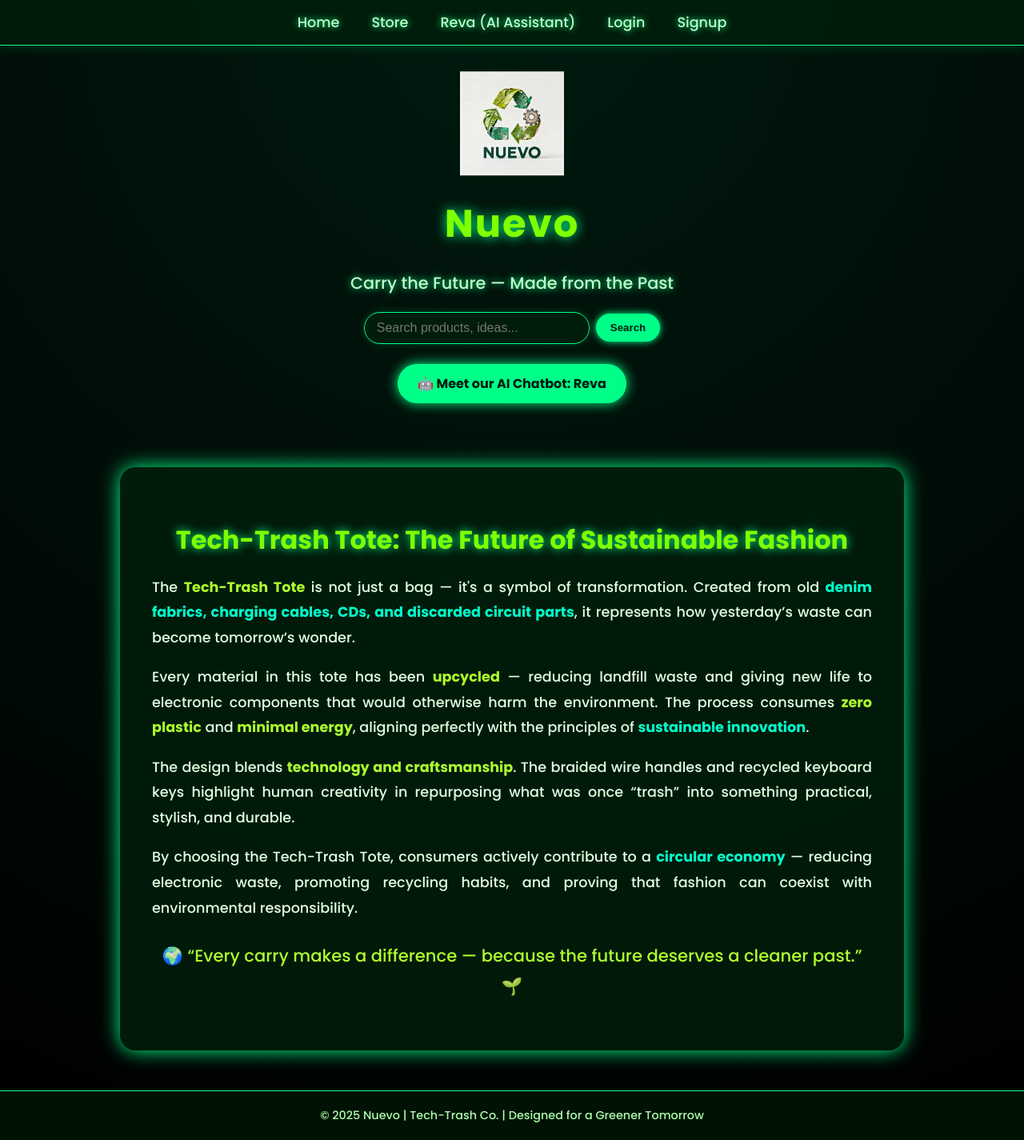
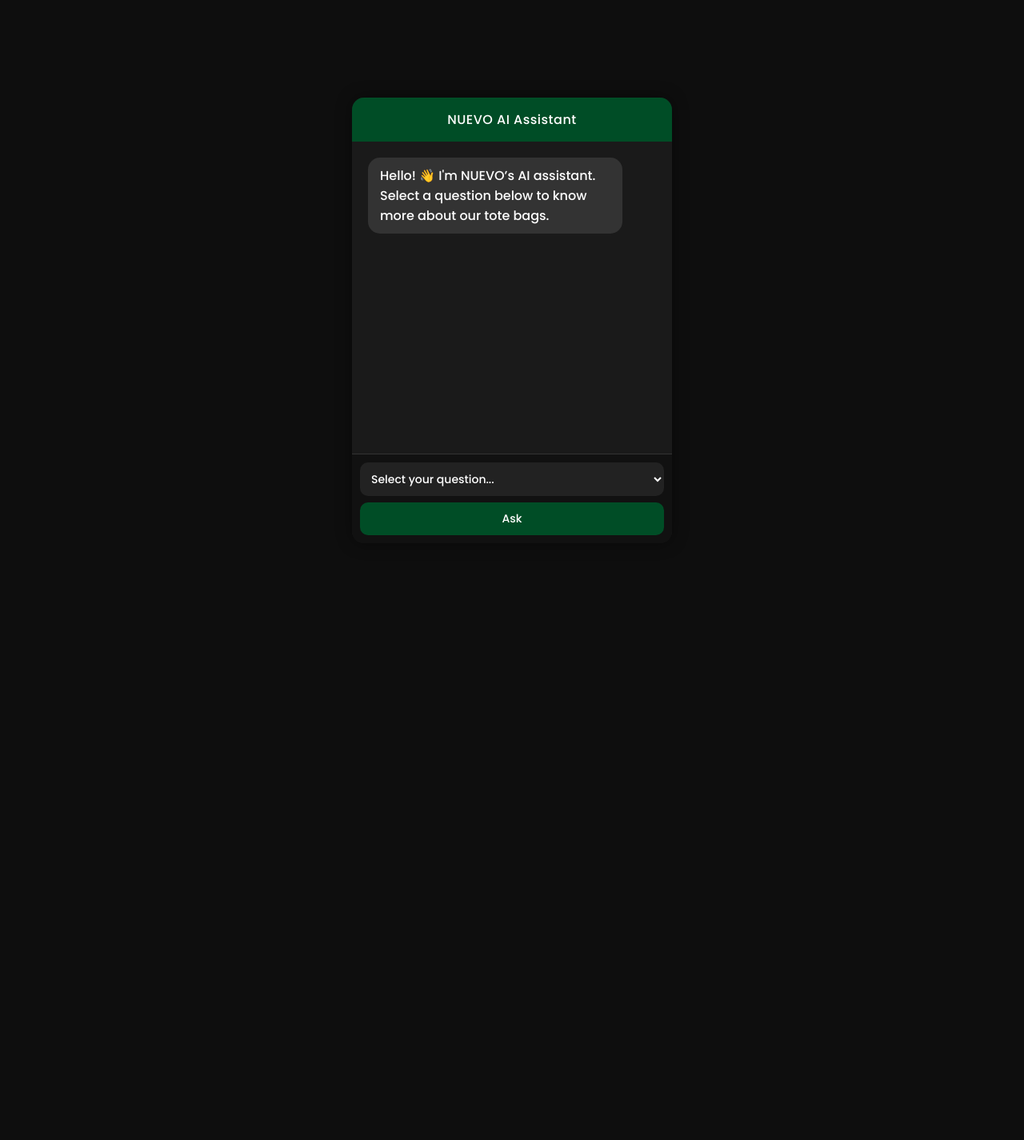
Before and after one commit to davpssahibabad/nuevo, a plain HTML site: page index.html in a window 1280 px wide. Shown: the whole page at 80% size. After the commit the page ends 800 px from the top, so only its background shows below. Drawn offline with Linux system fonts and the light colour scheme.

Commit message:
Add files via upload

```diff
--- a/index.html
+++ b/index.html
@@ -3,362 +3,157 @@
 <head>
   <meta charset="UTF-8" />
   <meta name="viewport" content="width=device-width, initial-scale=1.0" />
-  <title>Nuevo | Tech-Trash Tote</title>
-  <link rel="icon" href="logo.png" type="image/x-icon">
+  <title>Nuevo | AI Chatbot</title>
+   <link rel="icon" href="logo.png" type="image/x-icon">
   <style>
-    @import url('https://fonts.googleapis.com/css2?family=Poppins:wght@300;500;700&display=swap');
+    @import url('https://fonts.googleapis.com/css2?family=Poppins:wght@300;500&display=swap');
 
     body {
+      font-family: 'Poppins', sans-serif;
+      background-color: #0e0e0e;
+      color: white;
       margin: 0;
-      font-family: 'Poppins', sans-serif;
-      background: radial-gradient(circle at top, #001a0f, #000);
-      color: #e0ffe0;
-      overflow-x: hidden;
+      height: 100vh;
+      display: flex;
+      flex-direction: column;
+      align-items: center;
+      justify-content: center;
     }
 
-    /* Navigation Bar */
-    nav {
-      display: flex;
-      justify-content: center;
-      gap: 40px;
-      background: rgba(0, 30, 10, 0.8);
-      padding: 15px 0;
-      position: sticky;
-      top: 0;
-      z-index: 100;
-      backdrop-filter: blur(6px);
-      border-bottom: 1px solid #00ff88;
-      box-shadow: 0 0 15px rgba(0, 255, 136, 0.2);
+    .chat-container {
+      width: 400px;
+      background: #1a1a1a;
+      border-radius: 15px;
+      box-shadow: 0 0 20px rgba(0,0,0,0.4);
+      overflow: hidden;
     }
 
-    nav a {
-      text-decoration: none;
-      color: #bdfcc9;
+    .chat-header {
+      background: #004d26;
+      color: white;
+      padding: 15px;
+      text-align: center;
       font-weight: 500;
-      transition: 0.3s;
-      font-size: 1.1em;
-      text-shadow: 0 0 8px #00ff88;
+      letter-spacing: 0.5px;
     }
 
-    nav a:hover {
-      color: #00ffaa;
-      text-shadow: 0 0 15px #00ffaa;
-      transform: scale(1.05);
+    .chat-box {
+      padding: 20px;
+      height: 350px;
+      overflow-y: auto;
+      display: flex;
+      flex-direction: column;
+      gap: 15px;
+      scroll-behavior: smooth;
     }
 
-    header {
-      text-align: center;
-      padding: 40px 20px 30px;
-      position: relative;
+    .message {
+      padding: 10px 15px;
+      border-radius: 15px;
+      max-width: 80%;
     }
 
-    header img {
-      width: 130px;
-      height: auto;
-      animation: float 3s ease-in-out infinite;
+    .user {
+      align-self: flex-end;
+      background: #004d26;
+      color: white;
     }
 
-    h1 {
-      font-size: 3em;
-      color: #7fff00;
-      letter-spacing: 2px;
-      text-shadow: 0 0 15px #00ff88;
-      margin-top: 10px;
+    .bot {
+      align-self: flex-start;
+      background: #333;
+      color: white;
     }
 
-    p.tagline {
-      font-size: 1.3em;
-      color: #bdfcc9;
-      text-shadow: 0 0 10px #00ff88;
-      margin-top: -10px;
-    }
-
-    /* Search bar styling */
-    .search-bar {
+    .chat-input {
+      border-top: 1px solid #333;
+      background: #111;
+      padding: 10px;
       display: flex;
-      justify-content: center;
-      align-items: center;
-      margin-top: 20px;
+      flex-direction: column;
       gap: 8px;
     }
 
-    .search-bar input {
-      width: 250px;
-      padding: 10px 15px;
-      border-radius: 25px;
-      border: 1px solid #00ff88;
-      background: rgba(0, 30, 10, 0.8);
-      color: #bdfcc9;
-      outline: none;
-      font-size: 1em;
-      box-shadow: 0 0 10px rgba(0, 255, 136, 0.2);
-      transition: 0.3s;
+    select, button {
+      padding: 10px;
+      border-radius: 10px;
+      border: none;
+      font-size: 14px;
+      font-family: 'Poppins', sans-serif;
     }
 
-    .search-bar input:focus {
-      box-shadow: 0 0 20px #00ff88;
-      border-color: #00ffaa;
+    select {
+      background: #222;
+      color: white;
     }
 
-    .search-bar button {
-      background: #00ff88;
-      color: #001a0f;
-      border: none;
-      border-radius: 25px;
-      padding: 10px 18px;
-      font-weight: bold;
+    button {
+      background: #004d26;
+      color: white;
       cursor: pointer;
-      transition: 0.3s;
-      box-shadow: 0 0 10px #00ff88;
+      transition: background 0.3s;
     }
 
-    .search-bar button:hover {
-      background: #00ffaa;
-      box-shadow: 0 0 20px #00ffaa;
-      transform: scale(1.05);
-    }
-
-    .ai-link {
-      display: inline-block;
-      margin-top: 25px;
-      padding: 12px 25px;
+    button:hover {
       background: #00ff88;
-      color: #001a0f;
-      font-weight: 600;
-      border-radius: 30px;
-      text-decoration: none;
-      box-shadow: 0 0 15px #00ff88;
-      transition: all 0.3s ease-in-out;
-    }
-
-    .ai-link:hover {
-      background: #00ffaa;
-      box-shadow: 0 0 25px #00ffaa;
-      transform: scale(1.05);
-    }
-
-    .container {
-      max-width: 900px;
-      margin: 50px auto;
-      background: rgba(0, 30, 10, 0.8);
-      padding: 40px;
-      border-radius: 20px;
-      box-shadow: 0 0 25px #00ff88;
-      animation: fadeIn 2s ease;
-    }
-
-    h2 {
-      color: #7fff00;
-      text-align: center;
-      font-size: 2em;
-      margin-bottom: 20px;
-      text-shadow: 0 0 12px #00ff88;
-    }
-
-    .benefits {
-      line-height: 1.8;
-      font-size: 1.1em;
-      text-align: justify;
-    }
-
-    .benefits strong {
-      color: #adff2f;
-    }
-
-    .highlight {
-      color: #00ffcc;
-      font-weight: bold;
-    }
-
-    footer {
-      text-align: center;
-      padding: 20px;
-      color: #aaffaa;
-      background: rgba(0, 20, 5, 0.9);
-      border-top: 1px solid #00ff88;
-      font-size: 0.9em;
-    }
-
-    @keyframes float {
-      0%, 100% { transform: translateY(0px); }
-      50% { transform: translateY(-10px); }
-    }
-
-    @keyframes fadeIn {
-      from { opacity: 0; transform: translateY(20px); }
-      to { opacity: 1; transform: translateY(0); }
-    }
-
-    /* Chatbot Styles */
-    #chat-btn {
-      position: fixed;
-      bottom: 20px;
-      right: 25px;
-      background-color: #00ff88;
-      color: black;
-      border-radius: 50%;
-      width: 60px;
-      height: 60px;
-      font-size: 28px;
-      display: flex;
-      align-items: center;
-      justify-content: center;
-      cursor: pointer;
-      box-shadow: 0 0 15px #00ff88;
-      z-index: 999;
-      animation: pulse 2s infinite;
-    }
-
-    #chat-box {
-      position: fixed;
-      bottom: 100px;
-      right: 25px;
-      width: 300px;
-      background: rgba(0, 30, 10, 0.95);
-      border: 2px solid #00ff88;
-      border-radius: 12px;
-      box-shadow: 0 0 20px #00ff88;
-      display: none;
-      flex-direction: column;
-      overflow: hidden;
-      z-index: 1000;
-    }
-
-    #chat-box.open {
-      display: flex;
-      animation: fadeIn 0.5s ease-in-out;
-    }
-
-    #chat-header {
-      background: #003322;
-      color: #7fff00;
-      text-align: center;
-      padding: 10px;
-      font-weight: bold;
-    }
-
-    #chat-messages {
-      flex-grow: 1;
-      padding: 10px;
-      overflow-y: auto;
-      max-height: 250px;
-    }
-
-    #chat-input-area {
-      display: flex;
-      border-top: 1px solid #00ff88;
-    }
-
-    #chat-input {
-      flex: 1;
-      padding: 8px;
-      border: none;
-      background: #001a0f;
-      color: #bdfcc9;
-      outline: none;
-    }
-
-    #send-btn {
-      background: #00ff88;
-      border: none;
-      padding: 8px 12px;
-      cursor: pointer;
-      color: black;
-      font-weight: bold;
-    }
-
-    .user, .bot {
-      margin: 5px 0;
-      padding: 8px 12px;
-      border-radius: 10px;
-      max-width: 85%;
-      word-wrap: break-word;
-    }
-
-    .user {
-      background-color: #004d26;
-      align-self: flex-end;
-    }
-
-    .bot {
-      background-color: #003322;
-      border: 1px solid #00ff88;
-    }
-
-    @keyframes pulse {
-      0%, 100% { box-shadow: 0 0 15px #00ff88; }
-      50% { box-shadow: 0 0 30px #00ffaa; }
     }
   </style>
-
-
-
 </head>
 <body>
-
-  <!-- 🌿 Navigation Bar -->
-  <nav>
-    <a href="https://davpssahibabad.github.io/nuevo/">Home</a>
-    <a href="https://davpssahibabad.github.io/store/">Store</a>
-    <a href="/reva">Reva (AI Assistant)</a>
-     <a href="https://davpssahibabad.github.io/login/">Login</a>
-  <a href="https://davpssahibabad.github.io/signup/">Signup</a>
-  </nav>
-
-  <header>
-    <img src="logo.png" alt="Nuevo Logo">
-    <h1>Nuevo</h1>
-    <p class="tagline">Carry the Future — Made from the Past</p>
-
-    <!-- 🔍 Search Bar -->
-    <form class="search-bar" action="/search" method="get">
-      <input type="text" name="q" placeholder="Search products, ideas..." required>
-      <button type="submit">Search</button>
-    </form>
-
-    <a href="" id="ai-link" class="ai-link">🤖 Meet our AI Chatbot: Reva</a>
-  </header>
-
-  <div class="container">
-    <h2>Tech-Trash Tote: The Future of Sustainable Fashion</h2>
-    <div class="benefits">
-      <p>
-        The <strong>Tech-Trash Tote</strong> is not just a bag — it's a symbol of transformation.
-        Created from old <span class="highlight">denim fabrics, charging cables, CDs, and discarded circuit parts</span>,
-        it represents how yesterday’s waste can become tomorrow’s wonder.
-      </p>
-
-      <p>
-        Every material in this tote has been <strong>upcycled</strong> — reducing landfill waste and giving
-        new life to electronic components that would otherwise harm the environment.
-        The process consumes <strong>zero plastic</strong> and <strong>minimal energy</strong>,
-        aligning perfectly with the principles of <span class="highlight">sustainable innovation</span>.
-      </p>
-
-      <p>
-        The design blends <strong>technology and craftsmanship</strong>. The braided wire handles and
-        recycled keyboard keys highlight human creativity in repurposing what was once “trash”
-        into something practical, stylish, and durable.
-      </p>
-
-      <p>
-        By choosing the Tech-Trash Tote, consumers actively contribute to a <span class="highlight">circular economy</span> —
-        reducing electronic waste, promoting recycling habits, and proving that fashion can coexist with
-        environmental responsibility.
-      </p>
-
-      <p style="text-align:center; font-size:1.2em; margin-top:25px; color:#adff2f;">
-        🌍 “Every carry makes a difference — because the future deserves a cleaner past.” 🌱
-      </p>
+  <div class="chat-container">
+    <div class="chat-header">NUEVO AI Assistant</div>
+    <div class="chat-box" id="chatBox">
+      <div class="message bot">Hello! 👋 I'm NUEVO’s AI assistant. Select a question below to know more about our tote bags.</div>
+    </div>
+    <div class="chat-input">
+      <select id="questionSelect">
+        <option value="" disabled selected>Select your question...</option>
+        <option value="details">Give some details about the tote bag?</option>
+        <option value="purchase">Why should I purchase the tote bag?</option>
+        <option value="eco">How are the tote bags eco-friendly?</option>
+        <option value="colors">What are the color options for the tote bag?</option>
+      </select>
+      <button onclick="sendMessage()">Ask</button>
     </div>
   </div>
 
-  <section id="chat-section"></section>
+  <script>
+    const chatBox = document.getElementById("chatBox");
+    const select = document.getElementById("questionSelect");
 
-  <footer>
-    © 2025 Nuevo | Tech-Trash Co. | Designed for a Greener Tomorrow
-  </footer>
+    function sendMessage() {
+      const value = select.value;
+      if (!value) return;
 
-  <script src="{{ url_for('static', filename='bot.js') }}"></script>
+      // User message
+      const userMessage = document.createElement("div");
+      userMessage.classList.add("message", "user");
+      userMessage.textContent = select.options[select.selectedIndex].text;
+      chatBox.appendChild(userMessage);
+
+      // Bot response
+      const botMessage = document.createElement("div");
+      botMessage.classList.add("message", "bot");
+      botMessage.textContent = getBotResponse(value);
+      chatBox.appendChild(botMessage);
+
+      chatBox.scrollTop = chatBox.scrollHeight; // auto scroll
+    }
+
+    function getBotResponse(value) {
+      switch(value) {
+        case "details":
+          return "Our tote bag is an upcycled masterpiece — handcrafted from fabric scraps, old belts, and recycled metal bits. It blends durability, contemporary design, and everyday functionality.";
+        case "purchase":
+          return "You should purchase this tote because it embodies conscious fashion — a durable, stylish, and sustainable companion made from reclaimed materials, perfect for modern lifestyles.";
+        case "eco":
+          return "Each tote bag is eco-friendly as it's crafted using discarded fabrics, denim, and jute, minimizing textile waste and reducing landfill impact through creative upcycling.";
+        case "colors":
+          return "Our collection features: Eco Blue Tote, Circuit Green Tote, Denim Grey Tote, Solar Orange Tote, and a vibrant Multi-Color Tote — each made from unique recycled materials.";
+        default:
+          return "Sorry, I can only answer the given questions!";
+      }
+    }
+  </script>
 </body>
 </html>
```
